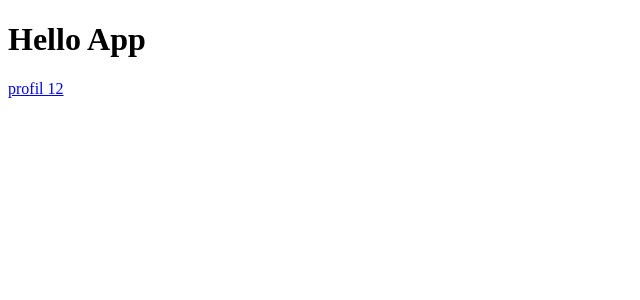
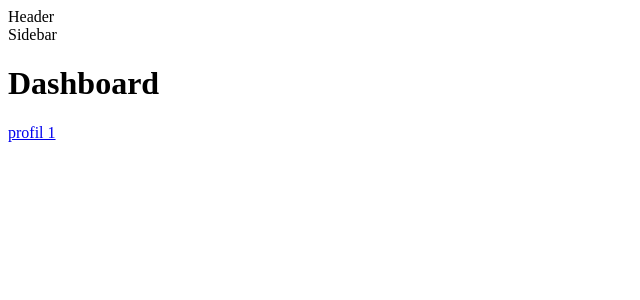
Before and after one commit to GoncalvesDDaniel/SportSee, a React (Vite) app: page /1/dashboard in a window 1280 px wide. Shown: the top 300 px of the page, without its empty margins (0-640 px from the left). Built offline with nearby package versions, Linux system fonts and the light colour scheme.

Commit message:
Fix routes.jsx

```diff
--- a/src/App.jsx
+++ b/src/App.jsx
@@ -1,14 +1,13 @@
-import { NavLink } from "react-router";
+import { NavLink, Outlet } from "react-router";
 import "./App.css";
 import "./assets/styles/main.scss";
+import Dashboard from "./app/pages/Dashboard";
+import DashboardLayout from "./app/layouts/DashboardLayout";
 
 function App() {
     return (
         <>
-            <h1>Hello App</h1>
-            <NavLink to="/profil/12" end>
-                profil 12
-            </NavLink>
+            <DashboardLayout />
         </>
     );
 }
--- /dev/null
+++ b/src/app/layouts/DashboardLayout.jsx
@@ -0,0 +1,18 @@
+import React from "react";
+import Header from "../../components/Header";
+import Sidebar from "../../components/Sidebar";
+import { Outlet } from "react-router";
+
+function DashboardLayout() {
+    return (
+        <>
+            <Header />
+            <Sidebar />
+            <main>
+                <Outlet />
+            </main>
+        </>
+    );
+}
+
+export default DashboardLayout;
--- /dev/null
+++ b/src/app/pages/Community.jsx
@@ -0,0 +1,7 @@
+import React from "react";
+
+function Community() {
+    return <h1>Community</h1>;
+}
+
+export default Community;
--- a/src/app/pages/Dashboard.jsx
+++ b/src/app/pages/Dashboard.jsx
@@ -1,7 +1,14 @@
 import React from "react";
+import { NavLink, useParams } from "react-router";
 
 function Dashboard() {
-    return <div>Dashboard</div>;
+    const { id } = useParams(); // Récupérer l'ID de l'URL
+    return (
+        <>
+            <h1>Dashboard</h1>
+            <NavLink to={`/${id}/profil`}>profil 1</NavLink>
+        </>
+    );
 }
 
 export default Dashboard;
--- a/src/app/pages/Profil.jsx
+++ b/src/app/pages/Profil.jsx
@@ -1,7 +1,14 @@
 import React from "react";
+import { NavLink, useParams } from "react-router";
 
 function Profil() {
-    return <div>Profil ID</div>;
+    const { id } = useParams(); // Récupérer l'ID de l'URL
+    return (
+        <>
+            <h1>Profil ID</h1>
+            <NavLink to={`/${id}/dashboard`}>Main</NavLink>
+        </>
+    );
 }
 
 export default Profil;
--- /dev/null
+++ b/src/app/pages/Settings.jsx
@@ -0,0 +1,7 @@
+import React from "react";
+
+function Settings() {
+    return <h1>Settings</h1>;
+}
+
+export default Settings;
--- a/src/app/routes.jsx
+++ b/src/app/routes.jsx
@@ -1,17 +1,31 @@
 import React from "react";
-import ReactDOM from "react-dom/client";
-import { BrowserRouter, Routes, Route } from "react-router";
-import App from "../App";
+import DashboardLayout from "./layouts/DashboardLayout";
+import Dashboard from "./pages/Dashboard";
 import Profil from "./pages/Profil";
-import Dashboard from "./pages/Dashboard";
+import Community from "../app/pages/Community";
+import Settings from "../app/pages/Settings";
+import {
+    createBrowserRouter,
+    createRoutesFromElements,
+    Routes,
+    Route,
+    Navigate,
+} from "react-router";
 
-const root = document.getElementById("root");
+const routes = createBrowserRouter(
+    createRoutesFromElements(
+        <>
+            {/* Redirection par défaut */}
+            <Route path="/" element={<Navigate to="/1/dashboard" />} />
 
-ReactDOM.createRoot(root).render(
-    <BrowserRouter>
-        <Routes>
-            <Route index element={<Dashboard />} />
-            <Route path="/profil/:id" element={<Profil />} />
-        </Routes>
-    </BrowserRouter>
+            {/* Routes imbriquées sous "/:id" */}
+            <Route path="/:id" element={<DashboardLayout />}>
+                <Route path="dashboard" element={<Dashboard />} />
+                <Route path="settings" element={<Settings />} />
+                <Route path="profil" element={<Profil />} />
+                <Route path="community" element={<Community />} />
+            </Route>
+        </>
+    )
 );
+export default routes;
--- /dev/null
+++ b/src/components/Header.jsx
@@ -0,0 +1,7 @@
+import React from "react";
+
+function Header() {
+    return <header> Header</header>;
+}
+
+export default Header;
--- /dev/null
+++ b/src/components/Sidebar.jsx
@@ -0,0 +1,7 @@
+import React from "react";
+
+function Sidebar() {
+    return <aside>Sidebar</aside>;
+}
+
+export default Sidebar;
--- a/src/main.jsx
+++ b/src/main.jsx
@@ -1,13 +1,11 @@
 import { StrictMode } from "react";
 import { createRoot } from "react-dom/client";
 import "./index.css";
-import App from "./App.jsx";
-import { BrowserRouter } from "react-router";
+import routes from "./app/routes.jsx";
+import { RouterProvider } from "react-router";
 
 createRoot(document.getElementById("root")).render(
     <StrictMode>
-        <BrowserRouter>
-            <App />
-        </BrowserRouter>
+        <RouterProvider router={routes} />
     </StrictMode>
 );
```
